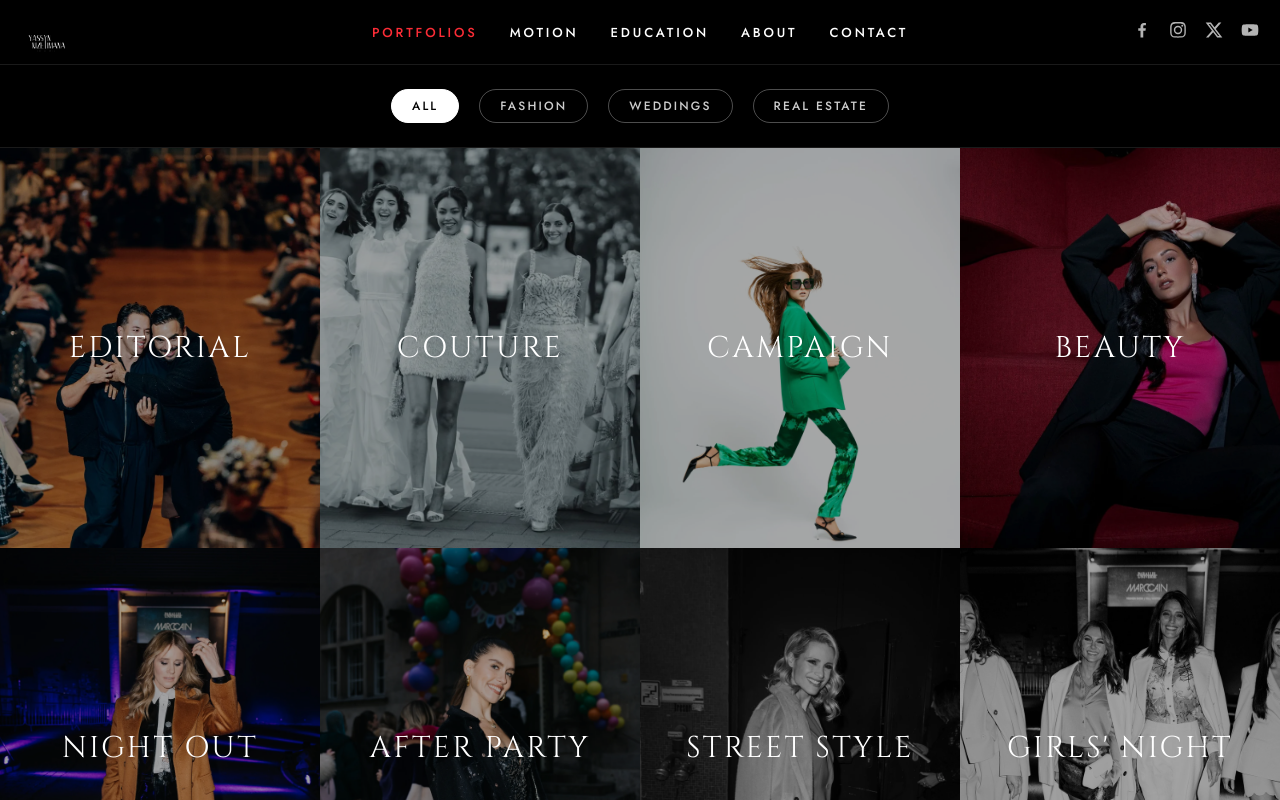
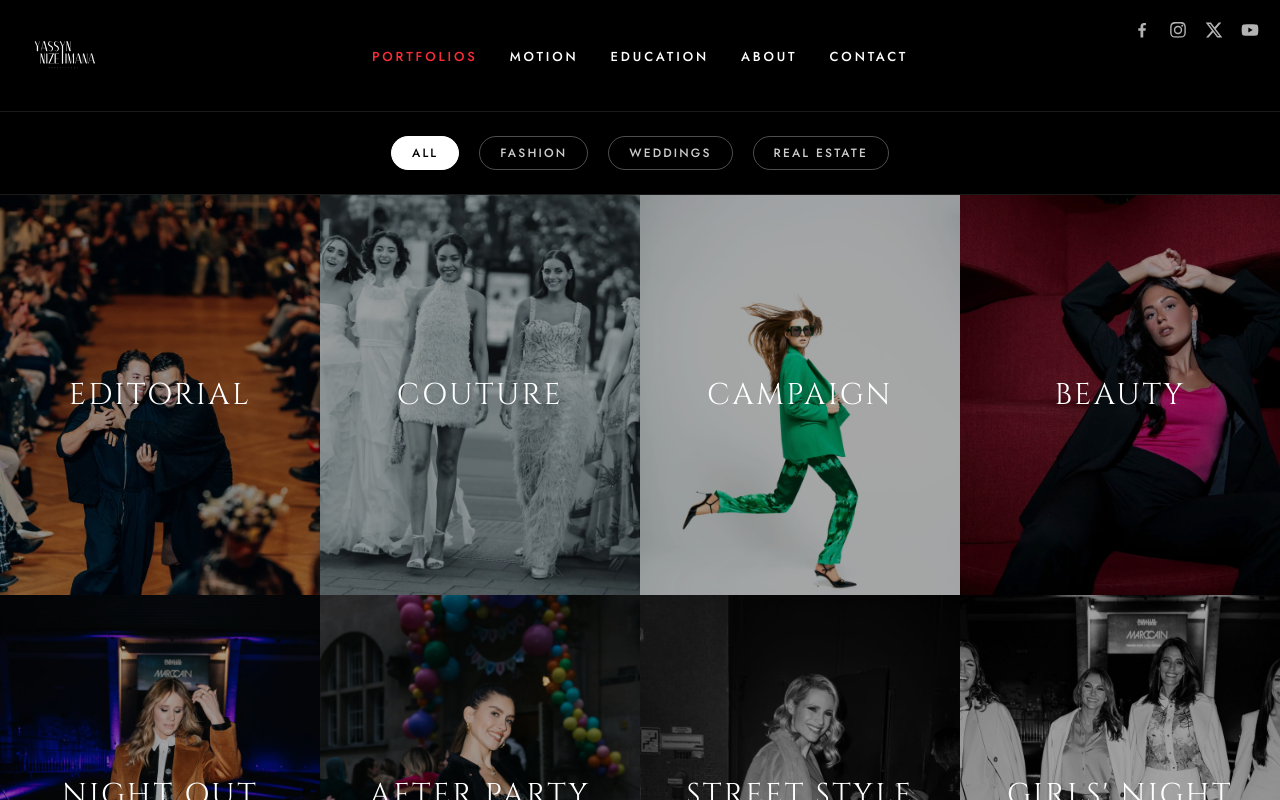
Before and after one commit to adussyn/My-website, a Next.js app: page /portfolios in a window 1280 px wide. Shown: the top 800 px of the page. Built offline with nearby package versions, Linux system fonts and the light colour scheme.

Commit message:
Enlarge Portfolios page logo to match reference proportions
Co-Authored-By: Claude Sonnet 5 <noreply@anthropic.com>

```diff
--- a/src/components/Header.tsx
+++ b/src/components/Header.tsx
@@ -54,17 +54,17 @@ export default function Header({
       className={
         variant === "overlay"
           ? "absolute inset-x-0 top-0 z-20 flex items-center justify-center px-4 py-5"
-          : "relative z-20 flex items-center justify-center border-b border-white/10 bg-black px-4 py-5"
+          : "relative z-20 flex items-center justify-center border-b border-white/10 bg-black px-4 py-5 sm:min-h-[112px]"
       }
     >
       {variant === "solid" && (
-        <Link href="/" aria-label="Home" className="absolute left-5 top-5">
+        <Link href="/" aria-label="Home" className="absolute left-5 top-1/2 -translate-y-1/2">
           <Image
             src="/yassyn-logo.png"
             alt="Yassyn Nizeyimana"
-            width={120}
-            height={120}
-            className="h-10 w-auto sm:h-12"
+            width={200}
+            height={200}
+            className="h-16 w-auto sm:h-20"
           />
         </Link>
       )}
```
